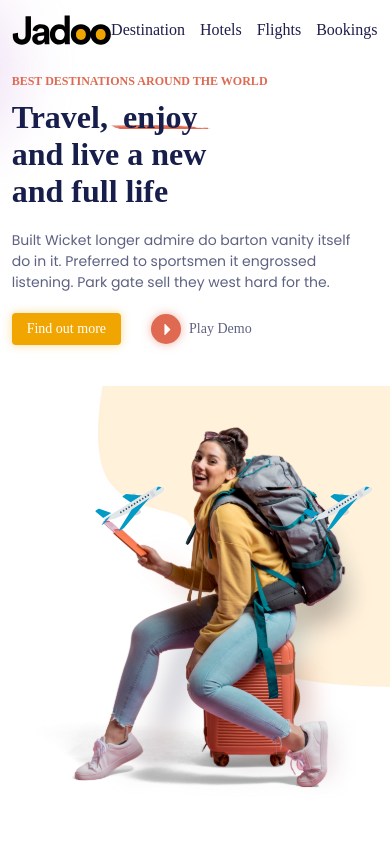
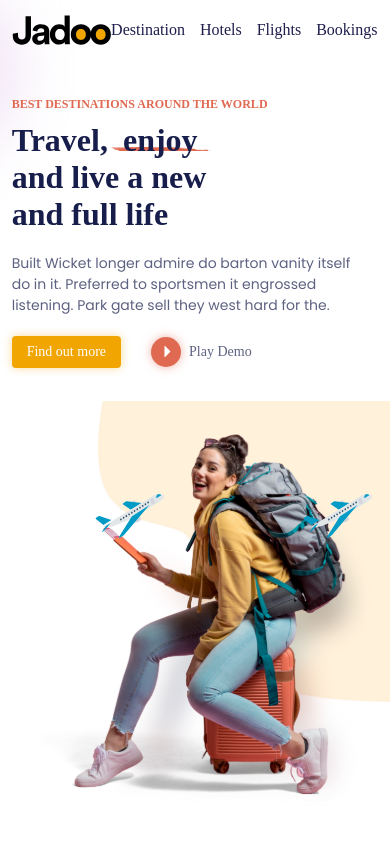
Before and after one commit to henrygad/travel-agent-webiste, a React (Create React App) app: page / in a window 390 px wide. Shown: the top 844 px of the page. Built offline with nearby package versions, Linux system fonts and the light colour scheme; a web font is replaced by a local one.

Commit message:
version 0.5

```diff
--- a/src/Home.css
+++ b/src/Home.css
@@ -234,7 +234,7 @@
      /* hero scetion design start here
     */
     .hero_section .flex_wrapper .hero_text{
-        padding-top: 34px;
+        padding-top: 64px;
         padding-left: 3%;
     }
     .hero_text .text_wrapper h2{
```
